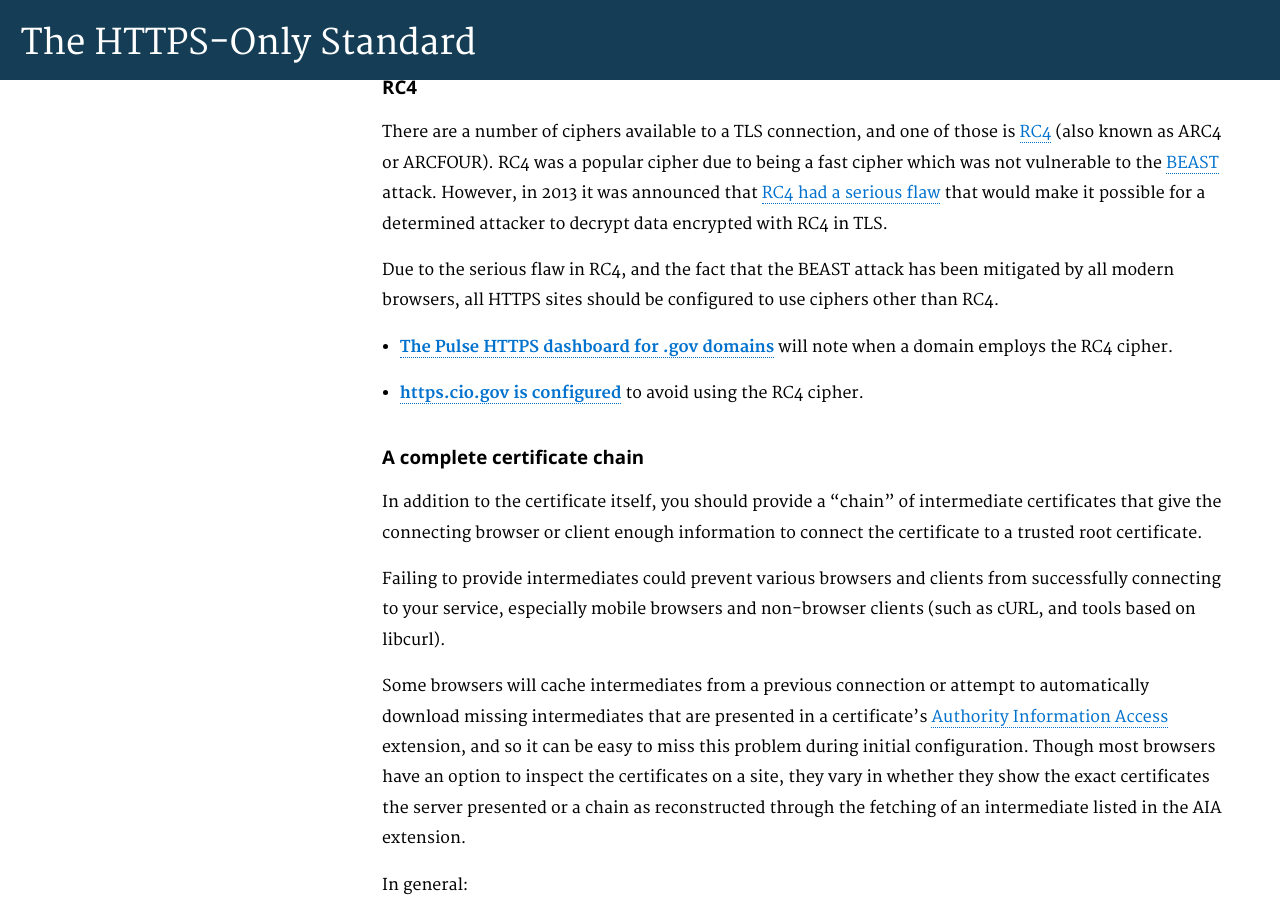
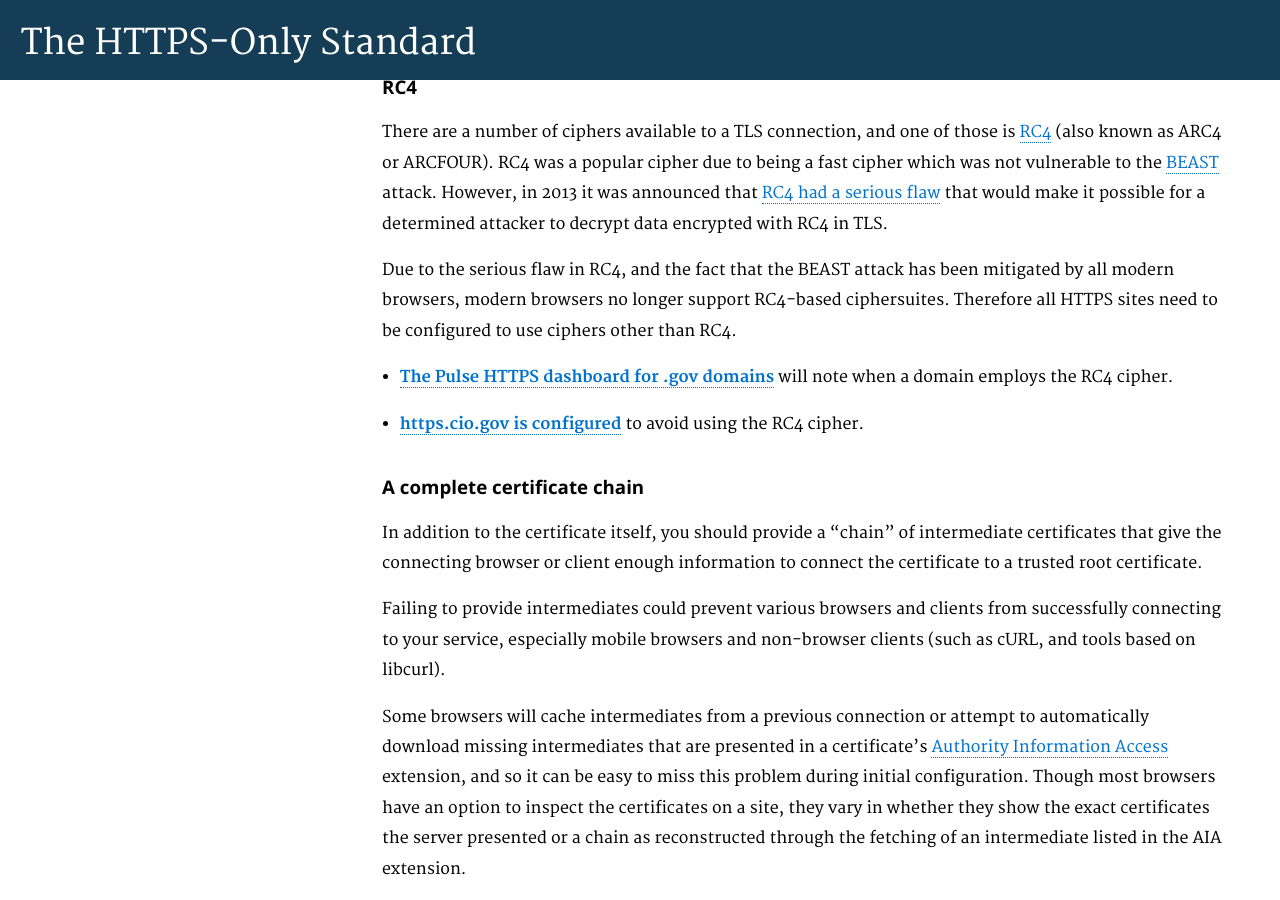
Before and after one commit to GSA/https, a Jekyll site: the page built from pages/technical.md, in a window 1280 px wide and 900 px high, scrolled down 2788 px. Built offline with Jekyll 4.4.1, drawn with Linux system fonts in a browser that asks for light colours; Markdown is read by kramdown in place of the engine named in the settings.

Commit message:
Modern browsers don't support RC4
I was hoping to delete some of the paragraph, but I couldn't find a way to do so that pleased me.

```diff
--- a/pages/technical.md
+++ b/pages/technical.md
@@ -75,7 +75,7 @@ While details on browser and OS policies vary, site owners should generally cons
 
 There are a number of ciphers available to a TLS connection, and one of those is [RC4](https://en.wikipedia.org/wiki/RC4) (also known as ARC4 or ARCFOUR). RC4 was a popular cipher due to being a fast cipher which was not vulnerable to the [BEAST](https://blog.qualys.com/ssllabs/2011/10/17/mitigating-the-beast-attack-on-tls) attack. However, in 2013 it was announced that [RC4 had a serious flaw](http://www.isg.rhul.ac.uk/tls/) that would make it possible for a determined attacker to decrypt data encrypted with RC4 in TLS.
 
-Due to the serious flaw in RC4, and the fact that the BEAST attack has been mitigated by all modern browsers, all HTTPS sites should be configured to use ciphers other than RC4.
+Due to the serious flaw in RC4, and the fact that the BEAST attack has been mitigated by all modern browsers, modern browsers no longer support RC4-based ciphersuites. Therefore all HTTPS sites need to be configured to use ciphers other than RC4.
 
 * **[The Pulse HTTPS dashboard for .gov domains](https://pulse.cio.gov/https/domains/)** will note when a domain employs the RC4 cipher.
 * **[https.cio.gov is configured](https://www.ssllabs.com/ssltest/analyze.html?d=https.cio.gov)** to avoid using the RC4 cipher.
```
